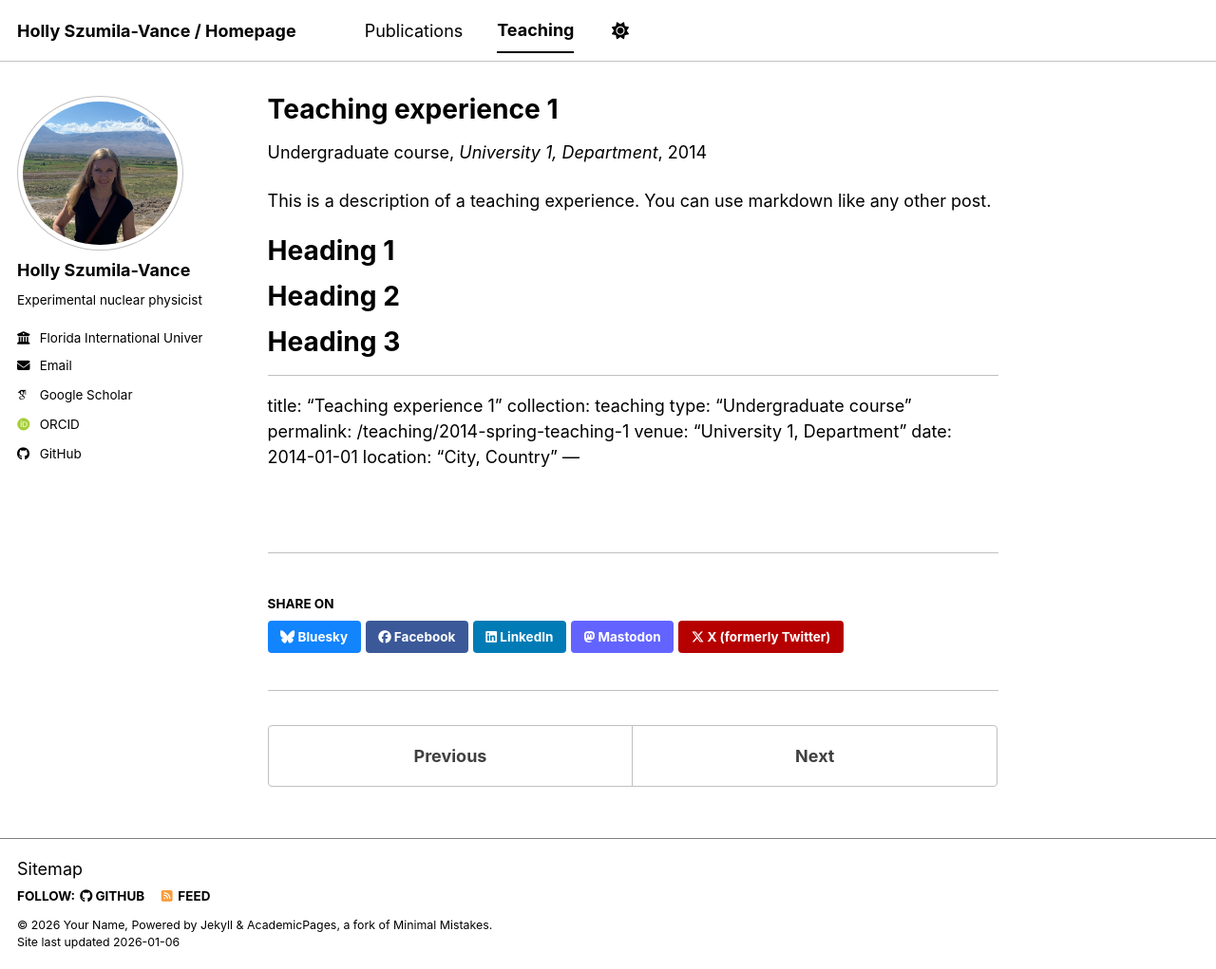
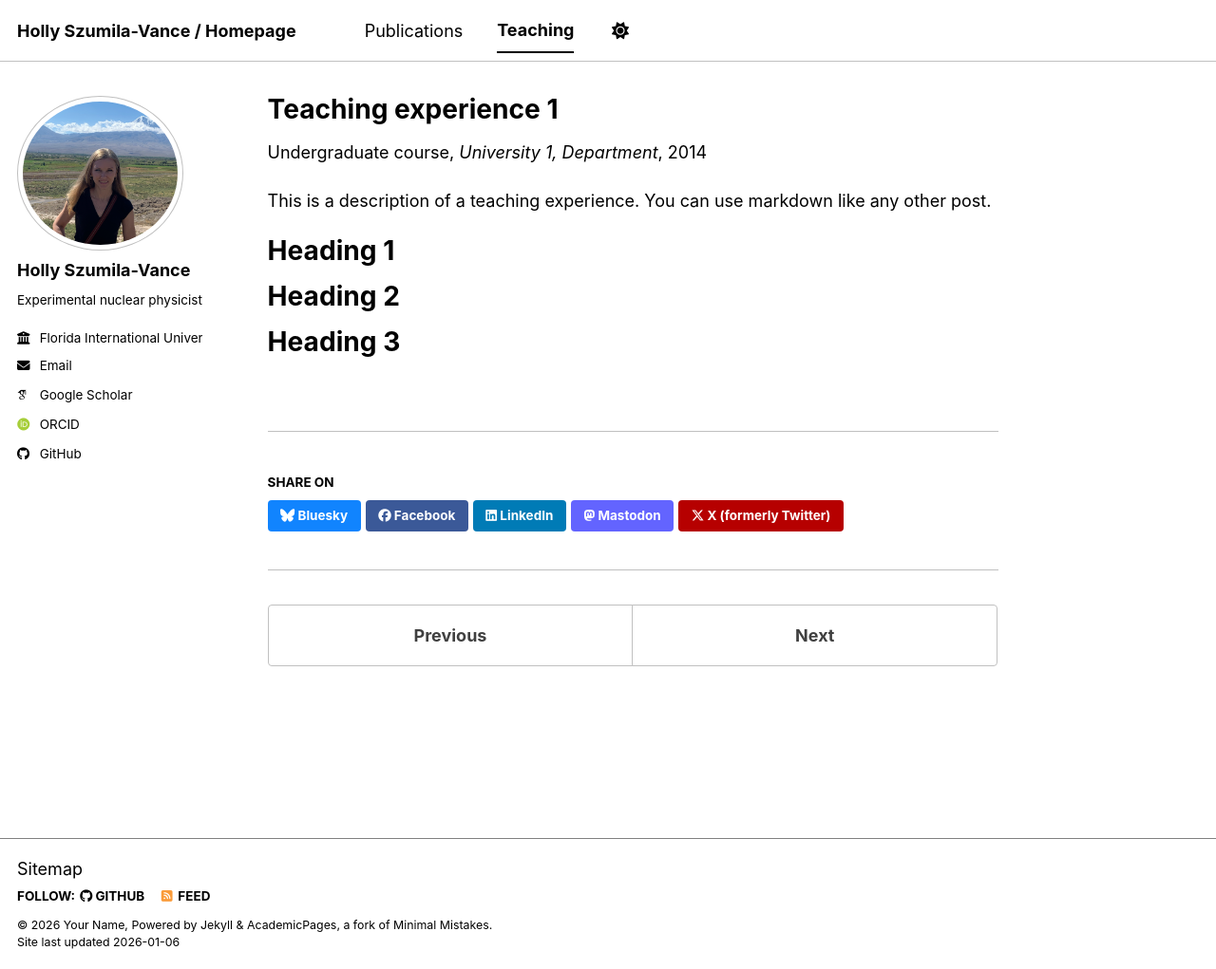
Before and after one commit to hszumila/hszumila.github.io, a Jekyll site: the page built from _teaching/2014-spring-teaching-1.md, in a window 1280 px wide and 1021 px high. Shown: the whole window at 95% size. Built offline with Jekyll 4.4.1, drawn with Linux system fonts in a browser that asks for light colours; some web fonts are replaced; a script bundle is joined from its source files by our own code; library files that are not in the unit come from our copies.

Commit message:
some pics2

```diff
--- a/_teaching/2014-spring-teaching-1.md
+++ b/_teaching/2014-spring-teaching-1.md
@@ -18,13 +18,3 @@ Heading 2
 
 Heading 3
 ======
-
----
-title: "Teaching experience 1"
-collection: teaching
-type: "Undergraduate course"
-permalink: /teaching/2014-spring-teaching-1
-venue: "University 1, Department"
-date: 2014-01-01
-location: "City, Country"
----
```
Also changed, not shown: _pages/about.md (+1 -1 lines).
